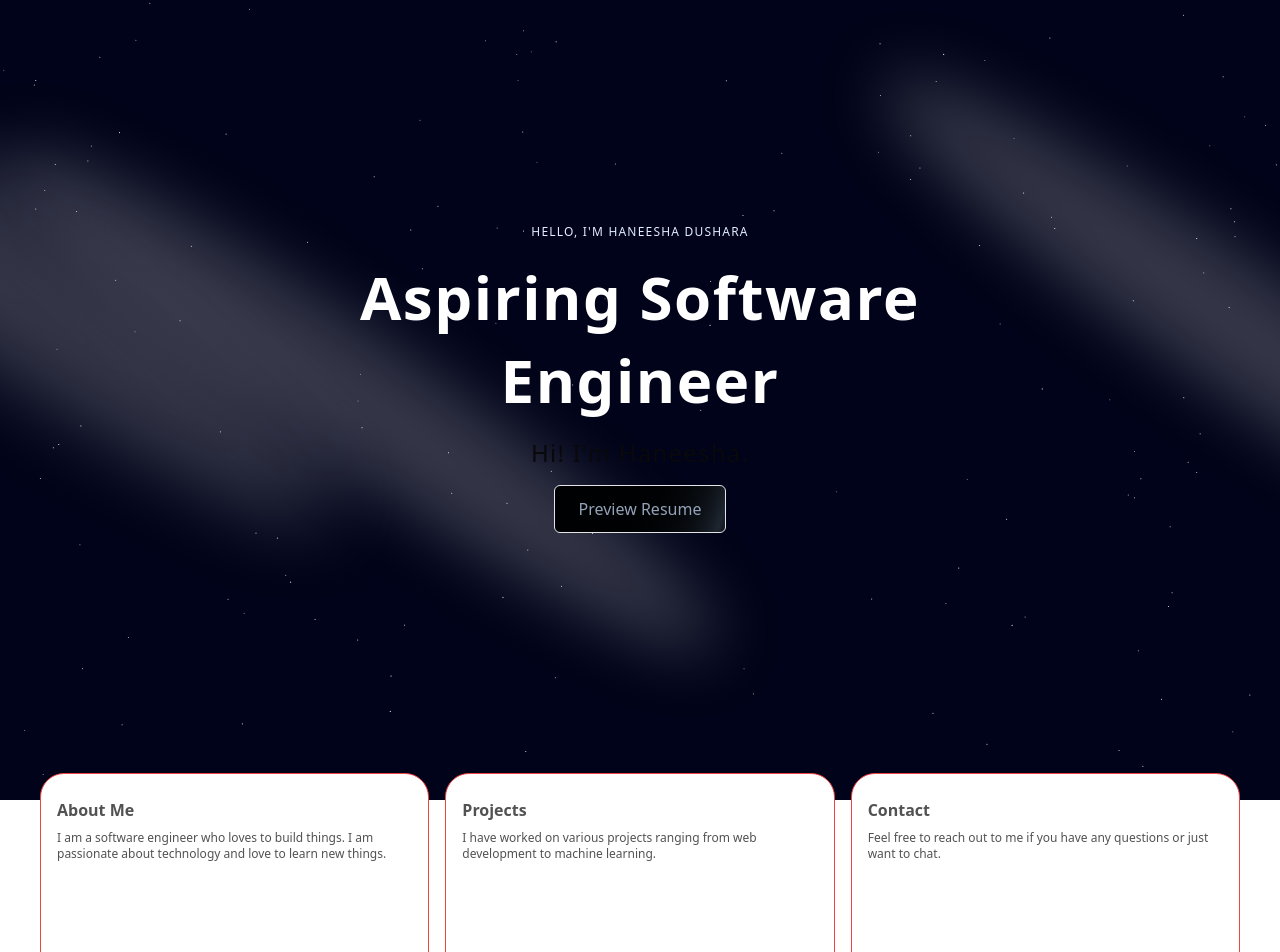
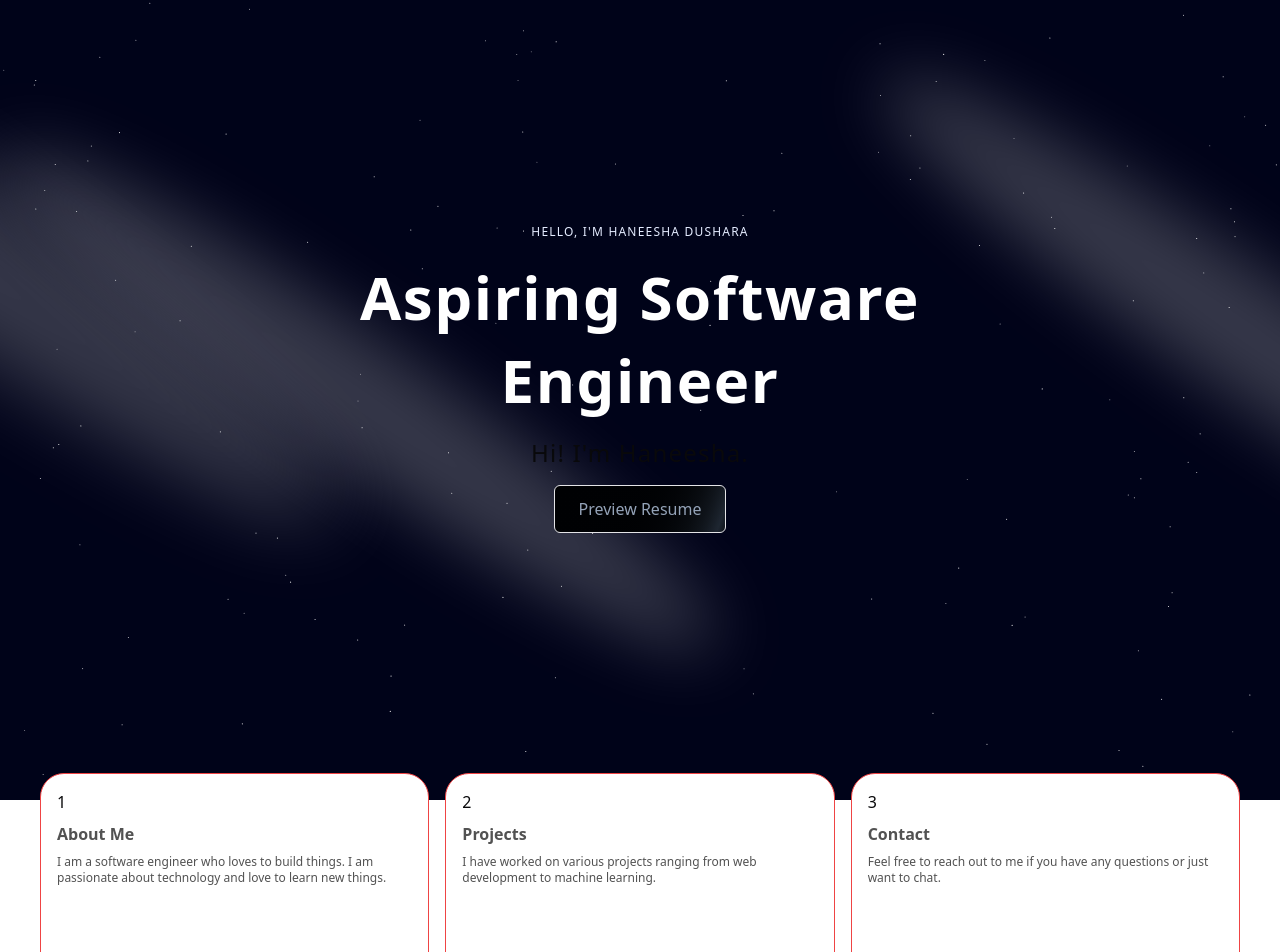
Before and after one commit to haneesha2018/portfolio, a Next.js app: page / in a window 1280 px wide. Shown: the top 952 px of the page. Built offline with nearby package versions, Linux system fonts and the light colour scheme.

Commit message:
Comment out unused imports in Hero and page components; remove experimental import in BentoGrid

```diff
--- a/app/page.tsx
+++ b/app/page.tsx
@@ -1,6 +1,6 @@
 import Hero from "../components/Hero";
 import Grid from "../components/Grid";
-import { FloatingNav } from "@/components/ui/FloatingNav";
+// import { FloatingNav } from "@/components/ui/FloatingNav";
 import { ShootingStars } from "@/components/ui/shooting-stars";
 import { StarsBackground } from "@/components/ui/stars-background";
 
--- a/components/Hero.tsx
+++ b/components/Hero.tsx
@@ -1,8 +1,8 @@
 import React from 'react'
 import { Spotlight } from './ui/Spotlight'
 import { TextGenerateEffect } from './ui/TextGenerateEffect'
-import { ShootingStars } from "@/components/ui/shooting-stars";
-import { StarsBackground } from "@/components/ui/stars-background";
+// import { ShootingStars } from "@/components/ui/shooting-stars";
+// import { StarsBackground } from "@/components/ui/stars-background";
 
 const Hero = () => {
   return (
--- a/components/ui/BentoGrid.tsx
+++ b/components/ui/BentoGrid.tsx
@@ -1,5 +1,4 @@
 import { cn } from "@/utils/cn";
-import { DO_NOT_USE_OR_YOU_WILL_BE_FIRED_EXPERIMENTAL_CREATE_ROOT_CONTAINERS } from "react-dom/client";
 
 export const BentoGrid = ({
   className,
@@ -45,6 +44,7 @@ export const BentoGridItem = ({
       {header}
       <div className="group-hover/bento:translate-x-2 transition duration-200">
         {icon}
+        {id}
         <div className="font-sans font-bold text-neutral-600 dark:text-neutral-200 mb-2 mt-2">
           {title}
         </div>
```
